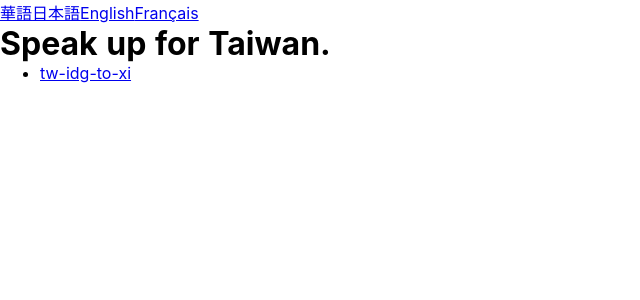
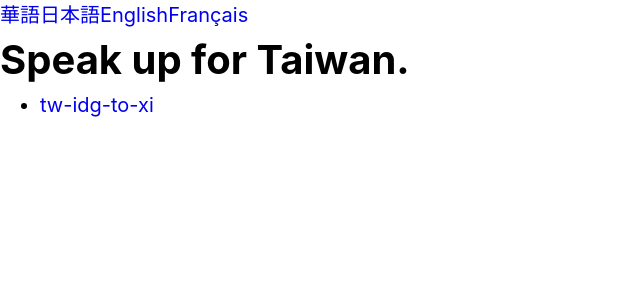
Before and after one commit to chihaoyo/speak-up-for-taiwan, a Nuxt app: page / in a window 1280 px wide. Shown: the top 300 px of the page, without its empty margins (0-640 px from the left). Built offline with nearby package versions, Linux system fonts and the light colour scheme.

Commit message:
Update rem to 20px

```diff
--- a/assets/styles.scss
+++ b/assets/styles.scss
@@ -1,8 +1,8 @@
 html {
   font-family: 'Source Sans Pro', -apple-system, BlinkMacSystemFont, 'Segoe UI',
     Roboto, 'Helvetica Neue', Arial, sans-serif;
-  font-size: 16px;
-  word-spacing: 1px;
+  font-size: 20px;
+  line-height: 1.5;
   -ms-text-size-adjust: 100%;
   -webkit-text-size-adjust: 100%;
   -moz-osx-font-smoothing: grayscale;
@@ -17,6 +17,10 @@
   margin: 0;
 }
 
+a, a:hover, a:active, a:visited {
+  text-decoration: none;
+}
+
 .markdown {
   > p {
     margin: 1rem 0;
```
